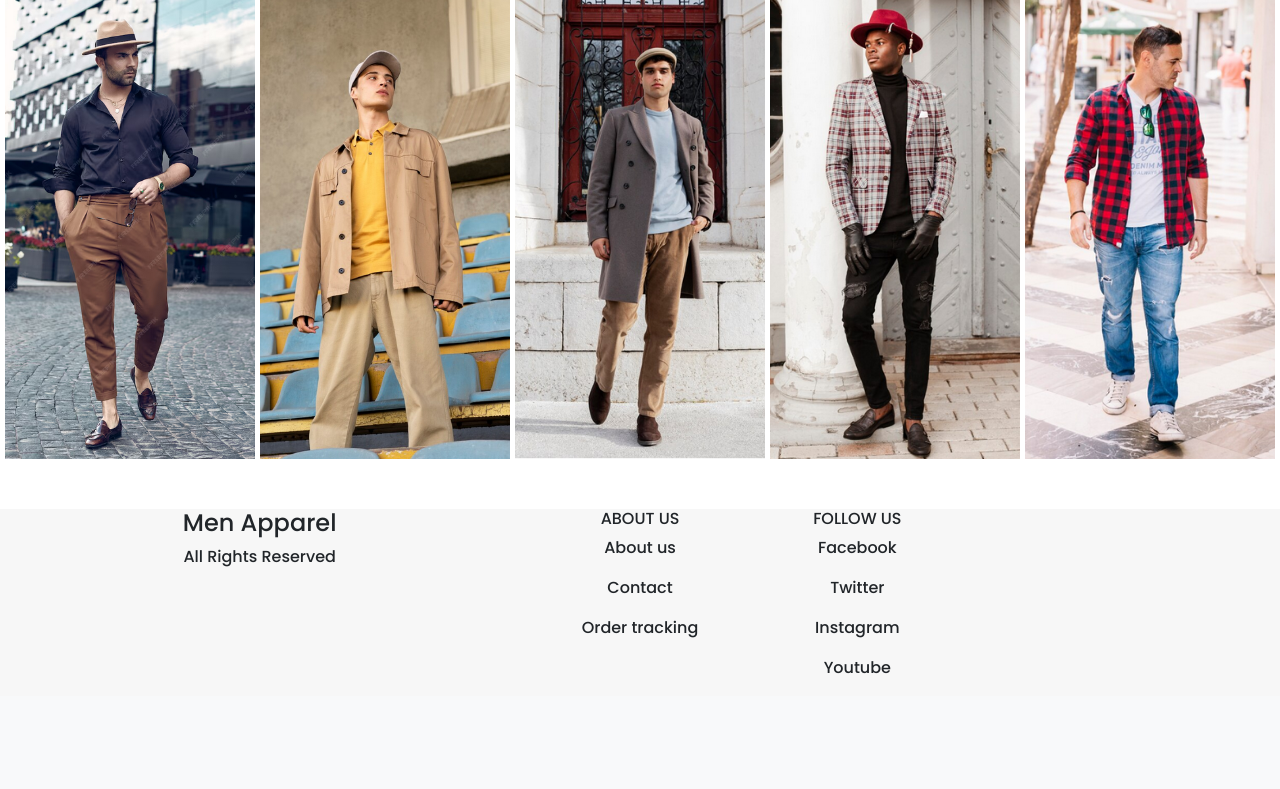
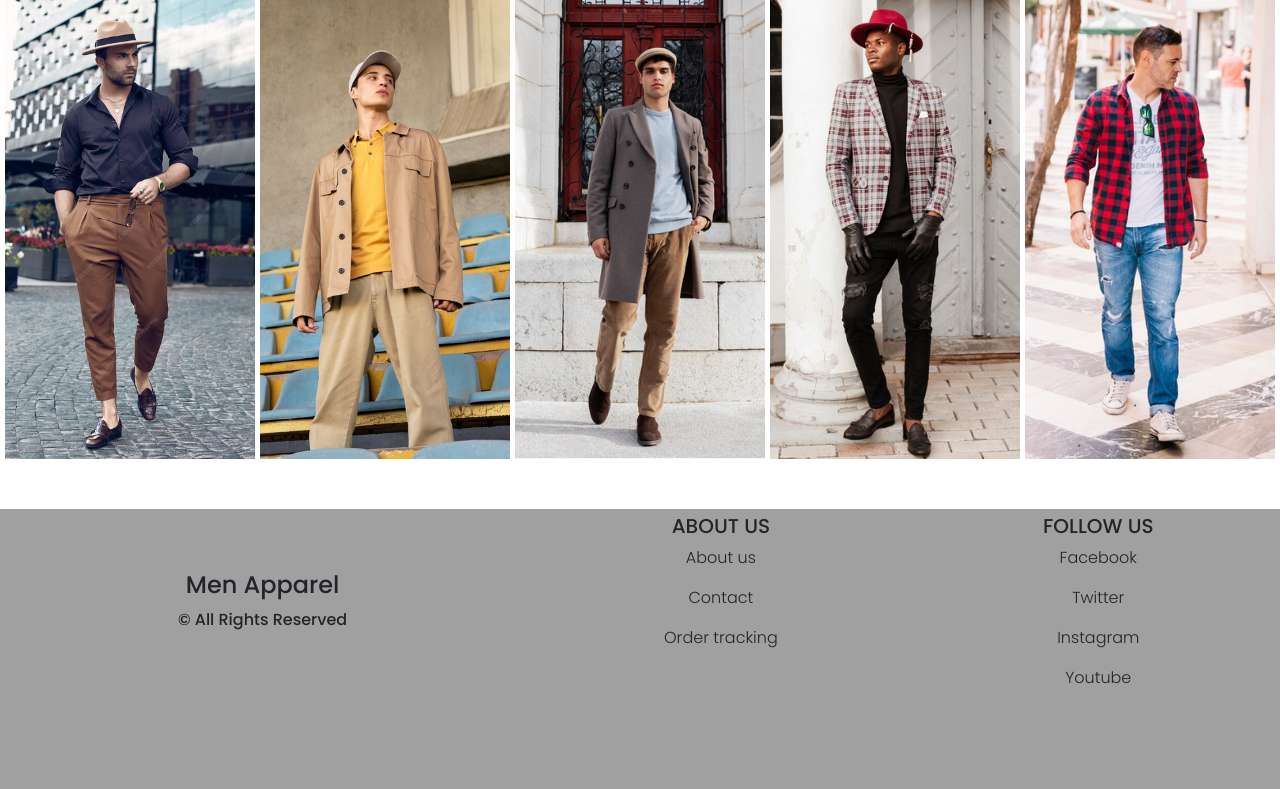
Before and after one commit to mondjii/Men-Apparel-Shop, a Django app: page /home/ in a window 1280 px wide. Shown: the part 1257-2046 px from the top of the page. Before the commit the page ends 1931 px from the top, so only its background shows below. Run offline with Django 4.2, Linux system fonts and the light colour scheme.

Commit message:
'footer'

```diff
--- a/apparelapp/static/apparelapp/css/style.css
+++ b/apparelapp/static/apparelapp/css/style.css
@@ -138,9 +138,21 @@ html{
         transform: scale(1.1);
     }
 
-footer{
-    background-color: #f7f7f7;
-}
+    footer{
+        background-color: #a1a0a0;
+        padding: 5px;
+        height: 35vh;
+    }
+    footer .row {
+        align-items:center;
+    }
+    footer .row .foot .row{
+        text-align: center;
+        align-items: start;
+    }
+    footer .row .foot .row .col p{
+        font-weight: 200;
+    }
 
 
 @keyframes move{
--- a/apparelapp/templates/apparelapp/bottomwear_list.html
+++ b/apparelapp/templates/apparelapp/bottomwear_list.html
@@ -1,7 +1,7 @@
 {% extends "base.html" %}
 {% load static %}
 
-{% block title %}Apparels{% endblock title %}
+{% block title %}Bottomwears{% endblock title %}
 
 {% block content %}
 
--- a/apparelapp/templates/apparelapp/index.html
+++ b/apparelapp/templates/apparelapp/index.html
@@ -1,7 +1,7 @@
 {% extends "base.html" %}
 {% load static %}
 
-
+{% block title %}HOME{% endblock title %}
 {% block content %}
 <section>
     <div class='header'>
@@ -46,28 +46,29 @@
     </div>
 </section>
 <footer>
-    <div>
     <div class="row text-center">
-            <div class="col-5">
+        <div class="title col-5">
             <h4>Men Apparel</h1>
-                <p>All Rights Reserved</p>
+            <p> &#169; All Rights Reserved</p>
         </div>
-            <div class="col-2">
-                <h6>ABOUT US</h6>
+        <div class="foot col">
+            <div class="row">
+                <div class='col'>
+                    <h5>ABOUT US</h5>
                     <p>About us</p>
                     <p>Contact</p>
                     <p>Order tracking</p>
                 </div>
-            <div class="col-2">
-                <h6>FOLLOW US</h6>
+                <div class='col'>
+                    <h5>FOLLOW US</h5>
                     <p>Facebook</p>
                     <p>Twitter</p>
                     <p>Instagram</p>
                     <p>Youtube</p>
-                <p></p>
-                <p></p>
                 </div>
             </div>
         </div>
+
+    </div>
 </footer>
 {% endblock content %}
--- a/apparelapp/templates/apparelapp/topwear_list.html
+++ b/apparelapp/templates/apparelapp/topwear_list.html
@@ -1 +1,7 @@
 {% extends "base.html" %}
+{% load static %}
+
+{% block title %}Topwears{% endblock title %}
+
+{% block content %}
+{% endblock content %}
```
Also changed, not shown: apparelapp/templates/apparelapp/apparels.html (+35 -8 lines), apparelapp/templates/apparelapp/footwear_list.html (+7 -0 lines), apparelapp/static/apparelapp/images/uidesign/pants.png (added), apparelapp/static/apparelapp/images/uidesign/shirts.png (added), apparelapp/static/apparelapp/images/uidesign/shoess.png (added), db.sqlite3. Lines whose indentation alone changed are shown as unchanged.
